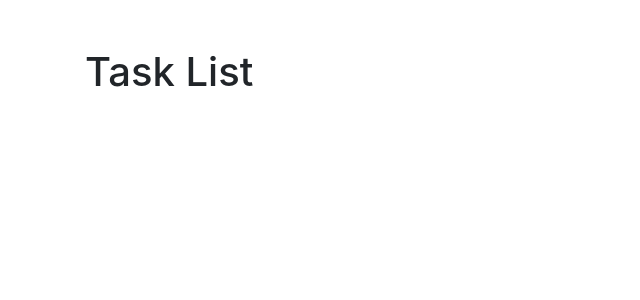
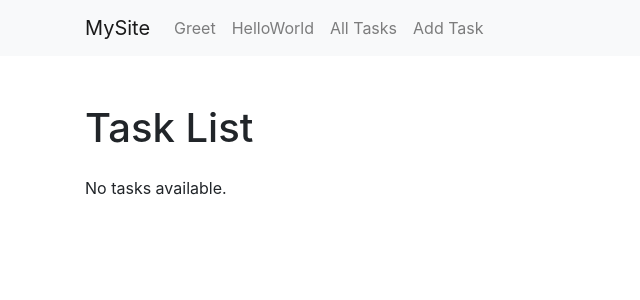
Before and after one commit to Vinald/Django-Projects, a Django app: page /tasks/ in a window 1280 px wide. Shown: the top 300 px of the page, without its empty margins (0-640 px from the left). Run offline with Django 5.2, Linux system fonts and the light colour scheme; some libraries are stand-ins or nearby versions.

Commit message:
done with the tasks app

```diff
--- a/hello/hello/urls.py
+++ b/hello/hello/urls.py
@@ -4,5 +4,5 @@ from django.urls import path, include
 urlpatterns = [
     path('admin/', admin.site.urls),
     path('hello/', include('helloworld.urls')),
-    path('tasks/', include('tasks.urls')),
+    path('tasks/', include('tasks.urls', namespace='tasks')),
 ]
--- /dev/null
+++ b/hello/tasks/forms.py
@@ -0,0 +1,6 @@
+from django import forms
+
+
+class NewTaskForm(forms.Form):
+    title = forms.CharField(label='Task', max_length=100)
+    description = forms.CharField(label='Description', max_length=200)
--- a/hello/tasks/urls.py
+++ b/hello/tasks/urls.py
@@ -2,7 +2,9 @@ from django.urls import path
 
 from . import views
 
+app_name = 'tasks'
+
 urlpatterns = [
     path('', views.tasks, name='tasks'),
-
+    path('add/', views.add_task, name='add_task'),
 ]
--- a/hello/tasks/views.py
+++ b/hello/tasks/views.py
@@ -1,5 +1,32 @@
 from django.shortcuts import render
+from django.views.decorators.csrf import csrf_protect
+
+from .forms import NewTaskForm
 
 
 def tasks(request):
-    return render(request, 'tasks/tasks.html', {'title': 'Tasks'})
+    if "TASKS" not in request.session:
+        request.session['TASKS'] = []
+    return render(request, 'tasks/tasks.html', {'tasks': request.session["TASKS"], 'title': 'Tasks'})
+
+
+@csrf_protect
+def add_task(request):
+    if "TASKS" not in request.session:
+        request.session['TASKS'] = []
+    TASKS = request.session["TASKS"]
+    if request.method == 'POST':
+        form = NewTaskForm(request.POST)
+        if form.is_valid():
+            new_task = {
+                'id': len(TASKS) + 1,
+                'title': form.cleaned_data['title'],
+                'description': form.cleaned_data['description'],
+            }
+            TASKS.append(new_task)
+            request.session['TASKS'] = TASKS
+            return render(request, 'tasks/tasks.html', {'tasks': TASKS, 'title': 'Tasks'})
+        else:
+            return render(request, 'tasks/add_task.html', {'form': form, 'title': 'Add Task'})
+
+    return render(request, 'tasks/add_task.html', {'form': NewTaskForm()})
--- a/hello/templates/layout.html
+++ b/hello/templates/layout.html
@@ -15,6 +15,38 @@
         <link rel="stylesheet" href="{% static 'css/styles.css' %}"/>
     </head>
     <body>
+        <nav class="navbar navbar-expand-lg navbar-light bg-light">
+          <div class="container">
+            <a class="navbar-brand" href="{% url 'hello_world' %}">MySite</a>
+
+            <button class="navbar-toggler" type="button" data-bs-toggle="collapse" data-bs-target="#mainNavbar"
+                    aria-controls="mainNavbar" aria-expanded="false" aria-label="Toggle navigation">
+              <span class="navbar-toggler-icon"></span>
+            </button>
+
+            <div class="collapse navbar-collapse" id="mainNavbar">
+              <ul class="navbar-nav me-auto mb-2 mb-lg-0">
+                <li class="nav-item">
+                  <a class="nav-link" href="{% url 'greet' 'Samuel' %}">Greet</a>
+                </li>
+
+                <li class="nav-item">
+                  <a class="nav-link" href="{% url 'hello_world' %}">HelloWorld</a>
+                </li>
+
+                <li class="nav-item">
+                    <li><a class="nav-link" href="{% url 'tasks:tasks' %}">All Tasks</a></li>
+                </li>
+
+                  <li class="nav-item">
+                  <a class="nav-link" href="{% url 'tasks:add_task' %}">Add Task</a>
+                </li>
+
+              </ul>
+            </div>
+          </div>
+        </nav>
+
         {% block content %}
         {% endblock %}
     </body>
--- a/hello/templates/tasks/tasks.html
+++ b/hello/templates/tasks/tasks.html
@@ -3,5 +3,15 @@
 {% block content %}
 <div class="container mt-5">
     <h1 class="mb-4">Task List</h1>
+    {% for task in tasks %}
+    <div class="card mb-3">
+        <div class="card-body">
+            <h5 class="card-title">{{ task.title }}</h5>
+            <p class="card-text">{{ task.description }}</p>
+        </div>
+    </div>
+    {% empty %}
+    <p>No tasks available.</p>
+    {% endfor %}
 </div>
 {% endblock %}
```
Also changed, not shown: hello/templates/tasks/add_task.html (added, +28 -0 lines), hello/db.sqlite3.
